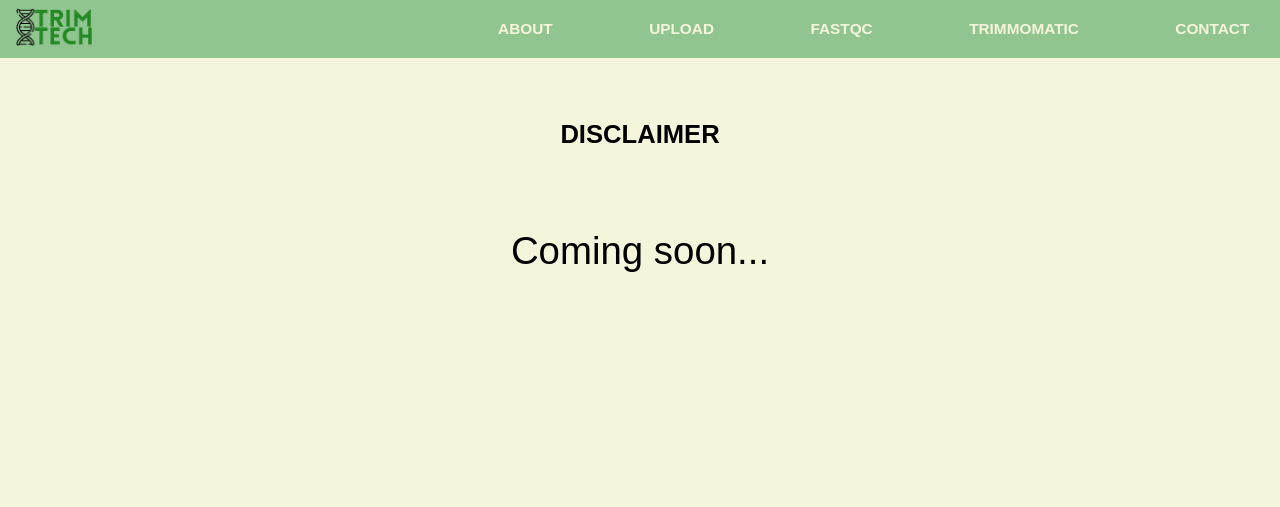
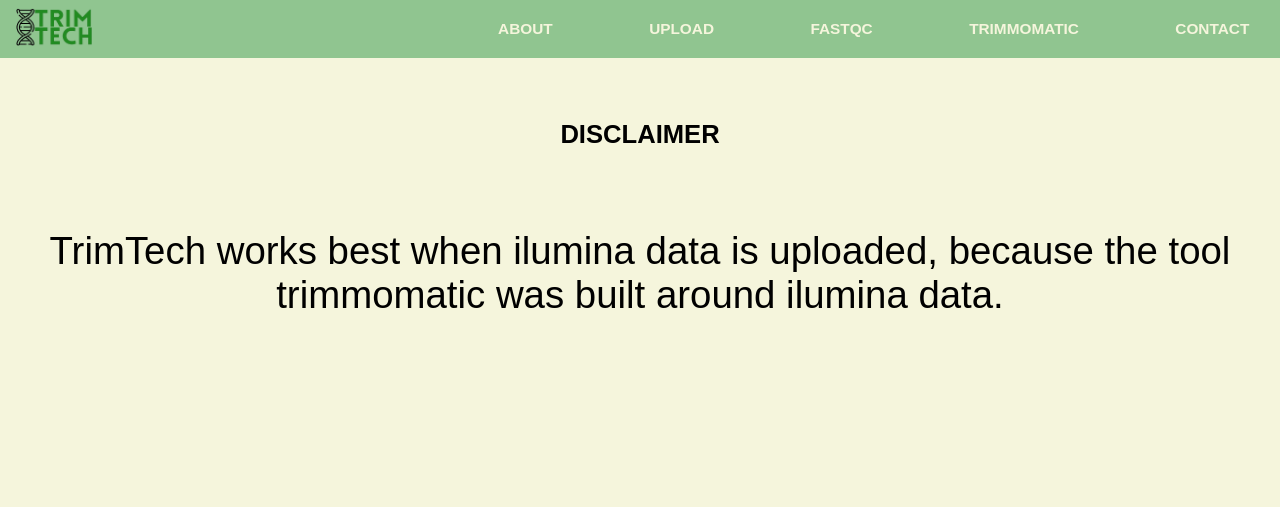
Before and after one commit to KasthuryI/Bio-informatica-toolbox, a Python web app: template templates/disclaimer.html in a window 1280 px wide. Shown: the top 507 px of the page. Run offline with Jinja, Linux system fonts and the light colour scheme; the template is opened without the code that fills it, so the values that code supplies are empty.

Commit message:
Adding the disclaimer

```diff
--- a/templates/disclaimer.html
+++ b/templates/disclaimer.html
@@ -34,7 +34,7 @@
     <!-- CONTENT -->
     <h3 class="head_text_disclaimer_page"> DISCLAIMER </h3>
     <div class="text_disclaimer_page">
-      <p> Coming soon...
+      <p> TrimTech works best when ilumina data is uploaded, because the tool trimmomatic was built around ilumina data.</p>
     </div>
 
 
```
